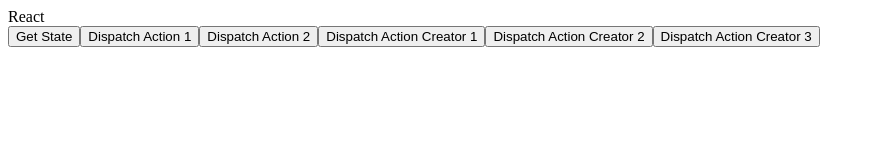
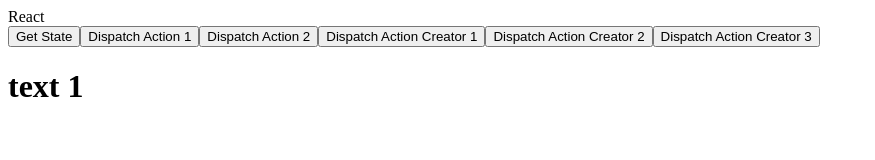
Before and after one commit to daviddesousa/react-tutorial, a React (Create React App) app: page / in a window 1280 px wide. Both pictures are taken after a click on the button "Dispatch Action Creator 3". Shown: the top 160 px of the page, without its empty margins (0-875 px from the left). Built offline with nearby package versions, Linux system fonts and the light colour scheme.

Commit message:
rendering data to the UI

```diff
--- a/src/containers/container1.js
+++ b/src/containers/container1.js
@@ -19,6 +19,10 @@
           <button onClick={() => this.props.action_creator1()}>Dispatch Action Creator 1</button>
           <button onClick={() => this.props.action_creator2()}>Dispatch Action Creator 2</button>
           <button onClick={() => this.props.action_creator3(user_text)}>Dispatch Action Creator 3</button>
+          {this.props.usertext
+            ? <h1>{this.props.usertext}</h1>
+            : null
+          }
         </div>
     );
   }
```
